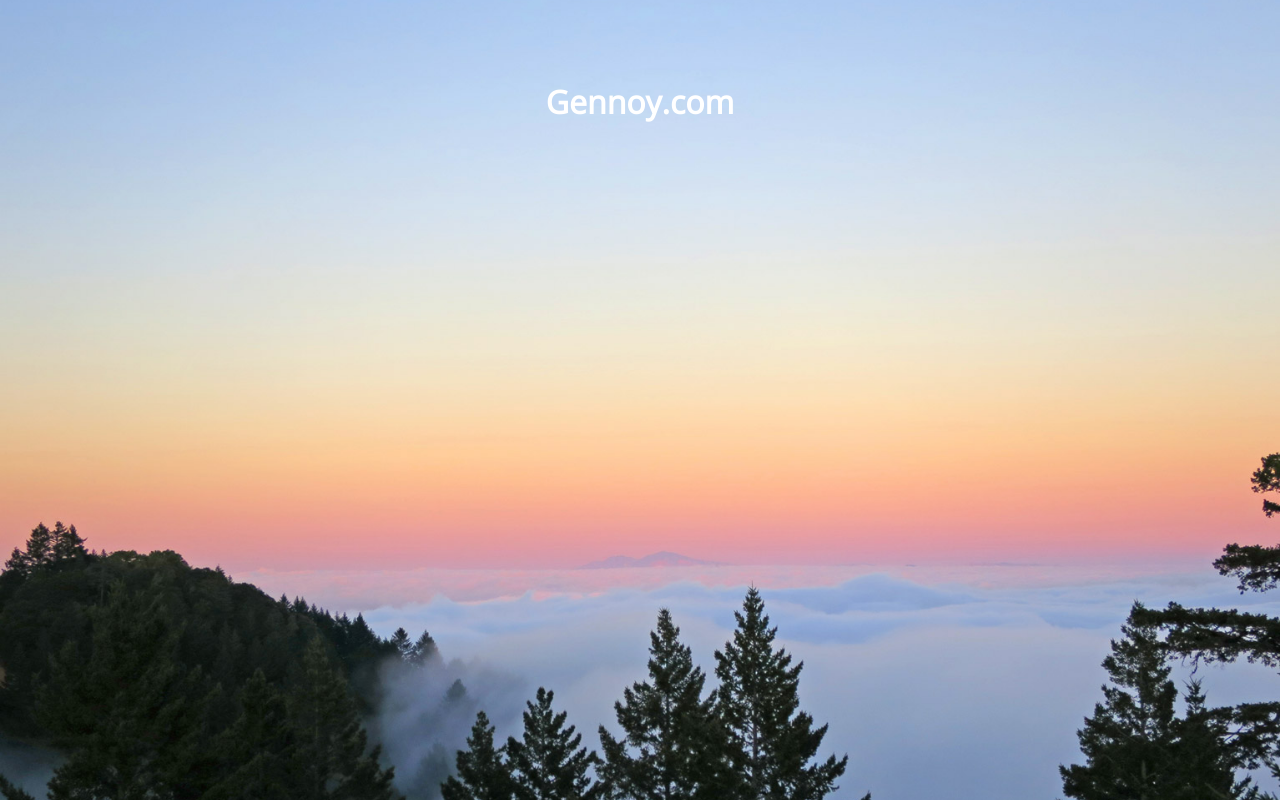
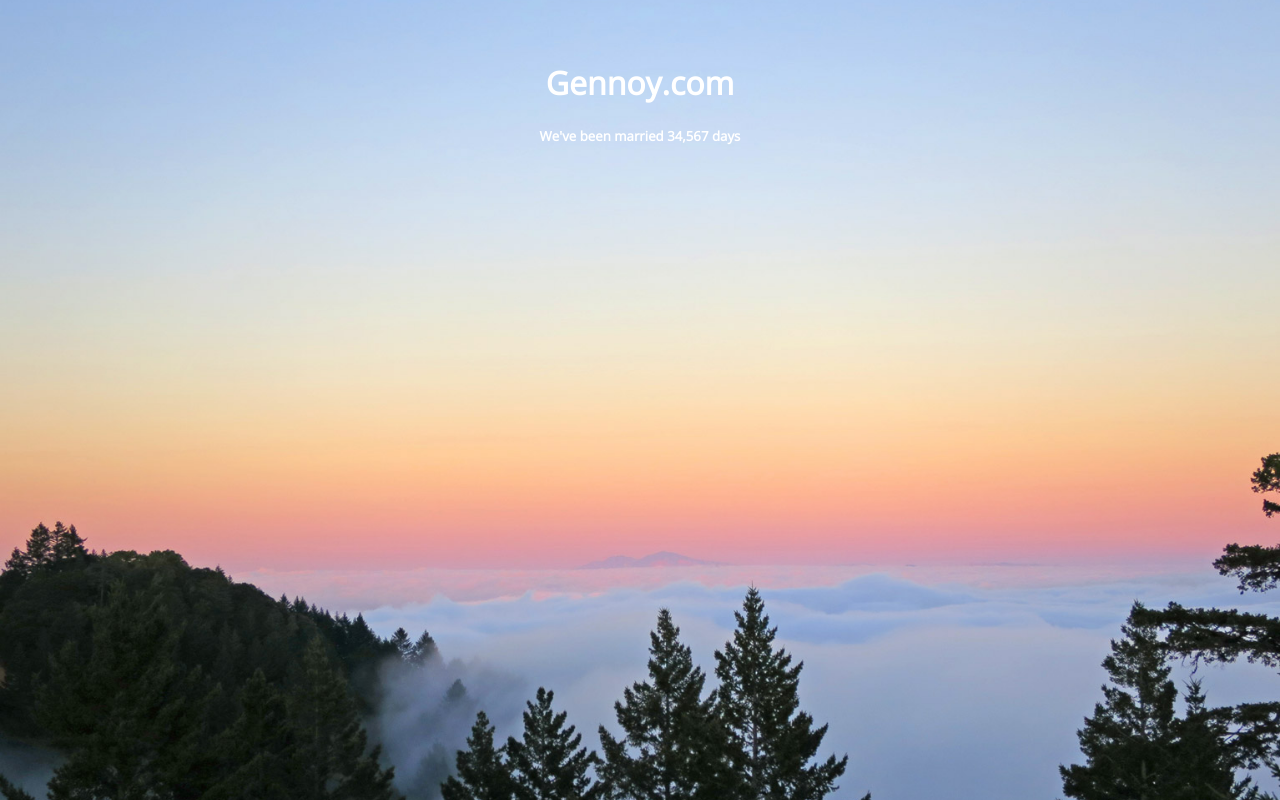
Before and after one commit to JamesGennoy/gennoy.com, a plain HTML site: page index.html in a window 1280 px wide. Drawn offline with nearby package versions, Linux system fonts and the light colour scheme.

Commit message:
added viewport meta and married content

```diff
--- a/css/main.css
+++ b/css/main.css
@@ -13,12 +13,15 @@ body {
   background-size: cover;
 }
 
-h1 {
-  margin: 0;
-  color: #FFFFFF;
+.main {
   position: absolute;
   left: 0;
   width: 100%;
   text-align: center;
-  top: 10%;
+  top: 5%;
 }
+
+h1,
+h5 {
+  color: #FFFFFF;
+}
--- a/index.html
+++ b/index.html
@@ -1,12 +1,16 @@
 <!DOCTYPE html>
 	<head>
+		<meta name="viewport" content="width=device-width, initial-scale=1.0">
 		<link rel="stylesheet" href="css/main.css">
 		<link href="https://fonts.googleapis.com/css?family=Open+Sans:300" rel="stylesheet">
 		<title>Gennoy</title>
 	</head>
 	<body>
 		<div class="background">
-			<h1>Gennoy.com</h1>
+			<div class="main">
+				<h1>Gennoy.com</h1>
+				<h5>We've been married <span>34,567</span> days</h5>
+			</div>
 		<div>
 	</body>
 </html>
```
